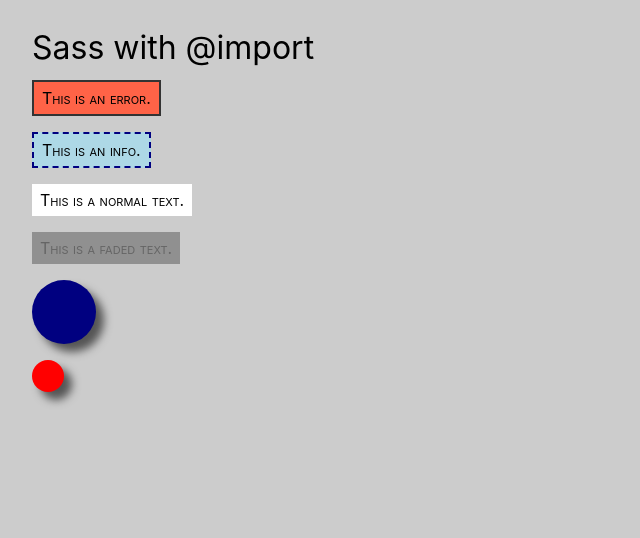
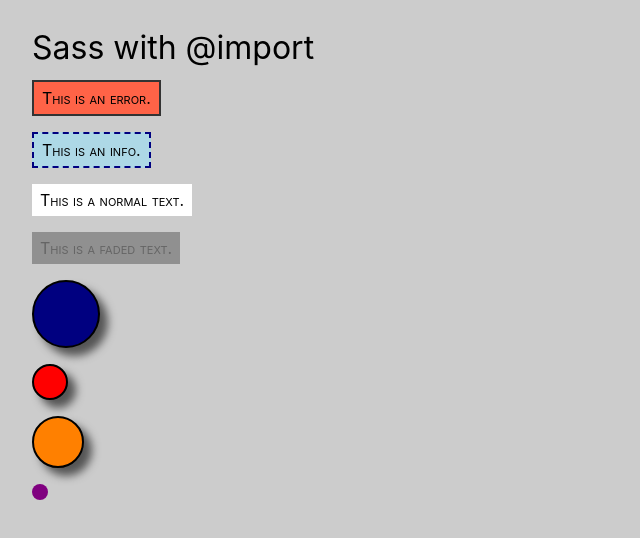
Before and after one commit to Yokosumi/vite_sass_with_import, a React (Vite) app: page / in a window 1280 px wide. Shown: the top 538 px of the page, without its empty margins (0-640 px from the left). Built offline with nearby package versions, Linux system fonts and the light colour scheme; a web font is replaced by a local one.

Commit message:
balls  + mix colors in

```diff
--- a/src/sass/abstracts/_mixins.scss
+++ b/src/sass/abstracts/_mixins.scss
@@ -14,4 +14,13 @@
   width: $size;
   height: $size;
   border-radius: 50%;
+  @if $size >= 0rem {
+    border: 0px;
+  }
+  @if $size >=4rem {
+    border: 1px solid black;
+  }
+  @if $size >= 2rem {
+    border: 2px solid black;
+  }
 }
--- a/src/sass/components/_shapes.scss
+++ b/src/sass/components/_shapes.scss
@@ -12,10 +12,11 @@
   @extend %shadow;
 }
 
-// .ball-003 {
-//   @include ball(mix(red, yellow), 3rem);
-// }
+.ball-003 {
+  @include ball(mix(red, yellow), 3rem);
+  @extend %shadow;
+}
 
-// .ball-004 {
-//   @include ball(mix(green, orange), 1rem);
-// }
+.ball-004 {
+  @include ball(mix(blue, red), 1rem);
+}
```
